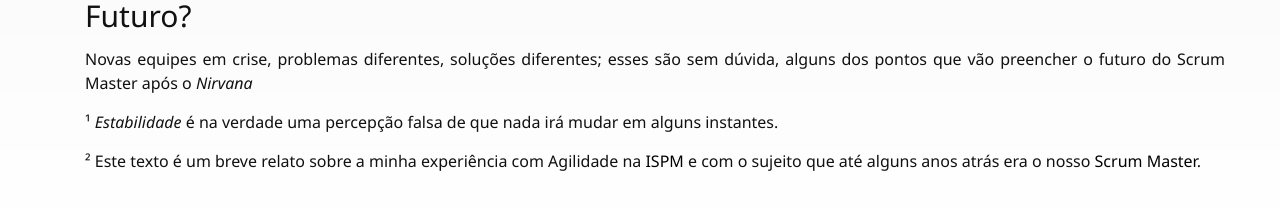
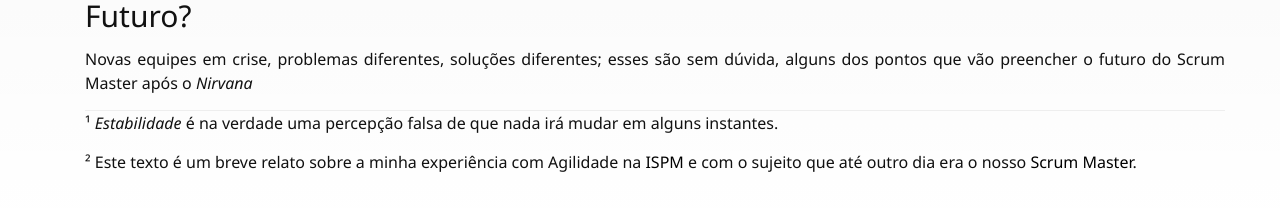
Before and after one commit to rodrigobraga/rodrigobraga.github.io, a Jekyll site: the page built from _posts/2015-05-04-ate-outro-dia-scrum-master.md, in a window 1280 px wide. Shown: the part 1250-1465 px from the top of the page. Built offline with Jekyll 4.4.1, drawn with Linux system fonts in a browser that asks for light colours; comment, search, counter and statistics services are not loaded.

Commit message:
Update 2015-05-04-ate-outro-dia-scrum-master.md

```diff
--- a/_posts/2015-05-04-ate-outro-dia-scrum-master.md
+++ b/_posts/2015-05-04-ate-outro-dia-scrum-master.md
@@ -46,6 +46,8 @@ Não! Na verdade o que vimos é que a jornada do Scrum Master pode eventualmente
 
 Novas equipes em crise, problemas diferentes, soluções diferentes; esses são sem dúvida, alguns dos pontos que vão preencher o futuro do Scrum Master após o _Nirvana_
 
+---
+
 ¹ _Estabilidade_ é na verdade uma percepção falsa de que nada irá mudar em alguns instantes.
 
-² Este texto é um breve relato sobre a minha experiência com Agilidade na [ISPM](http://www.ispm.com) e com o sujeito que até alguns anos atrás era o nosso [Scrum Master](https://br.linkedin.com/in/lcmattoso).
+² Este texto é um breve relato sobre a minha experiência com Agilidade na [ISPM](http://www.ispm.com) e com o sujeito que até outro dia era o nosso [Scrum Master](https://br.linkedin.com/in/lcmattoso).
```
